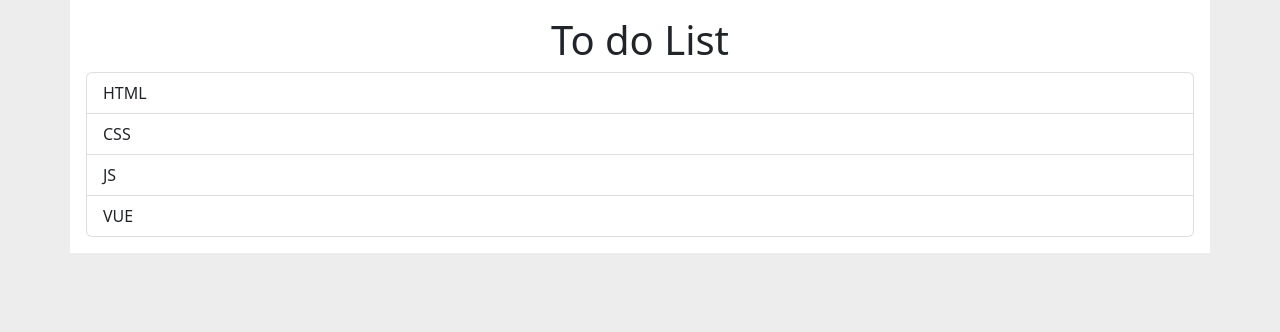
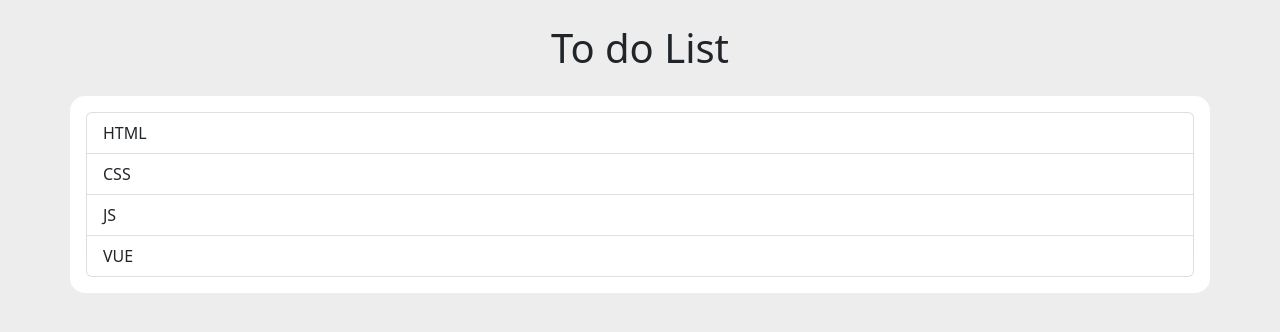
Before and after one commit to manuelgaleone/php-todo-list-json, a PHP site: page / in a window 1280 px wide. Shown: the top 332 px of the page. Run offline with PHP 8.4, Linux system fonts and the light colour scheme.

Commit message:
Stylizing the code

```diff
--- a/index.php
+++ b/index.php
@@ -8,6 +8,7 @@
 
     .todo_wrapper {
         background-color: white;
+        border-radius: 15px;
     }
 </style>
 
@@ -23,11 +24,11 @@
 
     <div id="app" class="container">
         <div class="row justify-content-center align-items-center">
+            <h1 class="todo_title text-center m-0 py-4">
+                To do List
+            </h1>
             <div class="todo_wrapper p-3">
                 <div class="todo_head">
-                    <h1 class="todo_title text-center">
-                        To do List
-                    </h1>
                 </div>
                 <div class="todo_elements">
                     <ul class="list-group">
```
